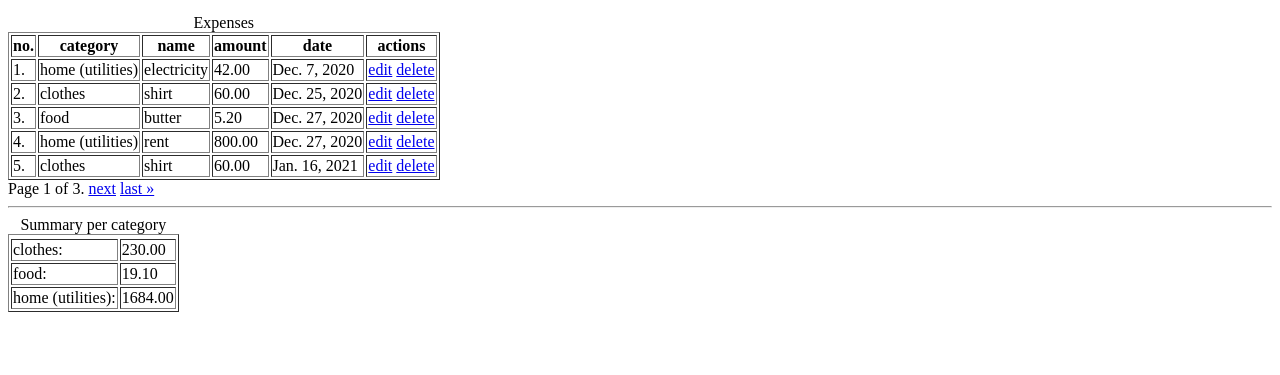
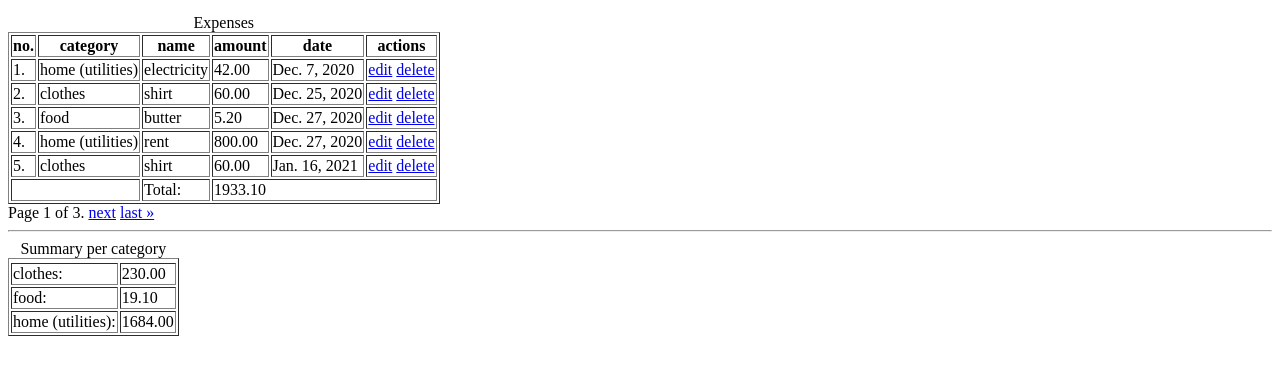
Before and after one commit to UserMarekDrag/ExpenseApp, a Django app: page /expenses/expense/list/ in a window 1280 px wide. Shown: the part 192-567 px from the top of the page. Run offline with Django 4.2, Linux system fonts and the light colour scheme; data comes from the database, SQL or seed files in the repository.

Commit message:
Added total amount spent in expenses.ExpenseList

```diff
--- a/expenses/templates/expenses/expense_list.html
+++ b/expenses/templates/expenses/expense_list.html
@@ -60,6 +60,13 @@
 		<td colspan="5">no items</td>
 	  </tr>
 	{% endfor %}
+
+	<tr>
+		<td colspan="2"></td>
+		<td colspan="1">Total:</td>
+		<td colspan="3">{{ total_amount|floatformat:2 }}</td>
+	</tr>
+
 	</tbody>
 </table>
 
--- a/expenses/views.py
+++ b/expenses/views.py
@@ -6,6 +6,7 @@ from .reports import summary_per_category
 from django.utils import timezone
 from django.core.paginator import Paginator, PageNotAnInteger, EmptyPage
 from django.core.paginator import Page
+from django.db.models import Sum
 
 
 class ExpenseListView(ListView):
@@ -24,6 +25,8 @@ class ExpenseListView(ListView):
 
         categories = Category.objects.all()
 
+        total_amount = queryset.aggregate(total_amount=Sum('amount'))['total_amount']
+
         paginator = Paginator(queryset, self.paginate_by)
         page = self.request.GET.get('page')
         try:
@@ -39,6 +42,7 @@ class ExpenseListView(ListView):
             summary_per_category=summary_per_category(queryset),
             categories=categories,
             page_obj=page_obj,
+            total_amount=total_amount,
             **kwargs)
         return context
 
```
